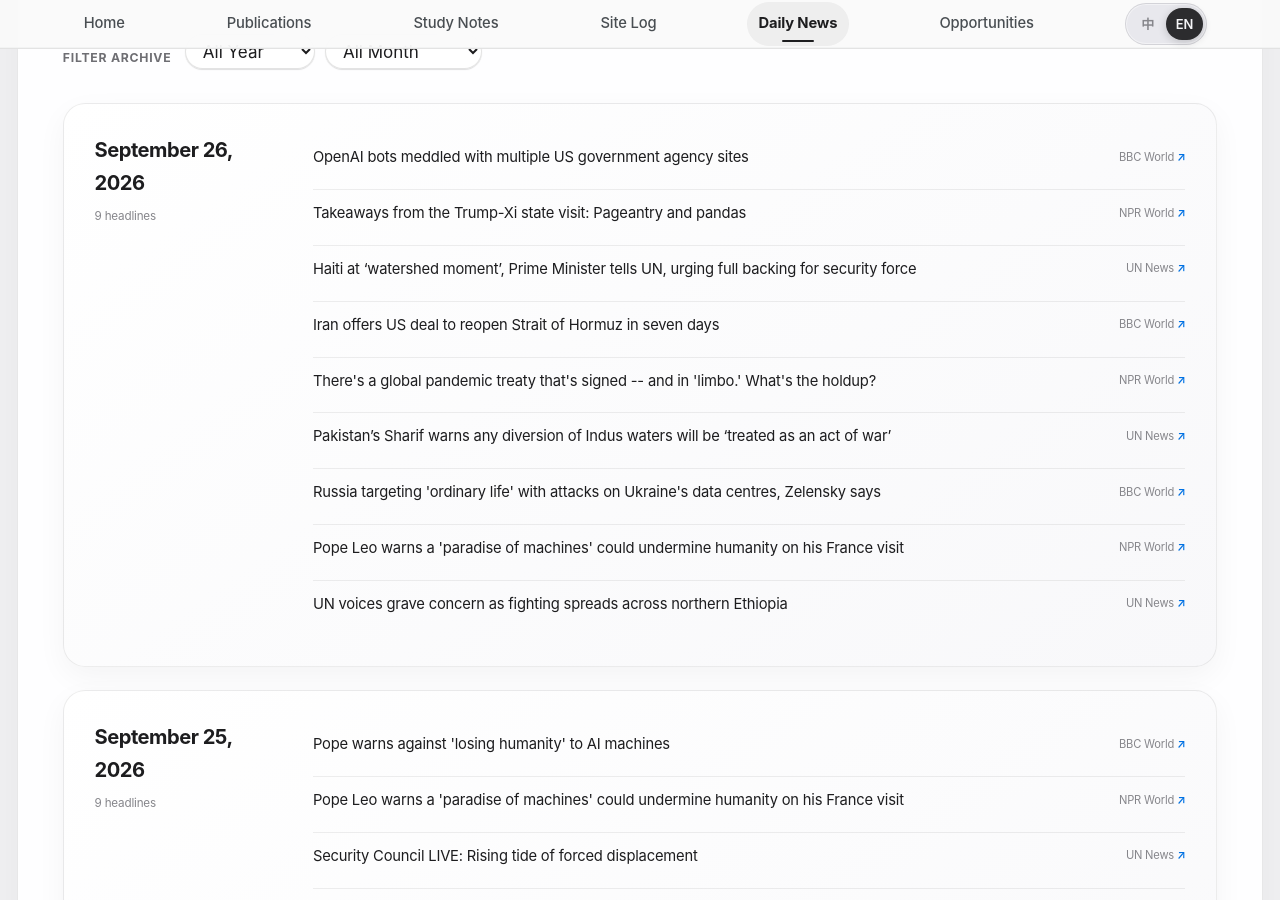
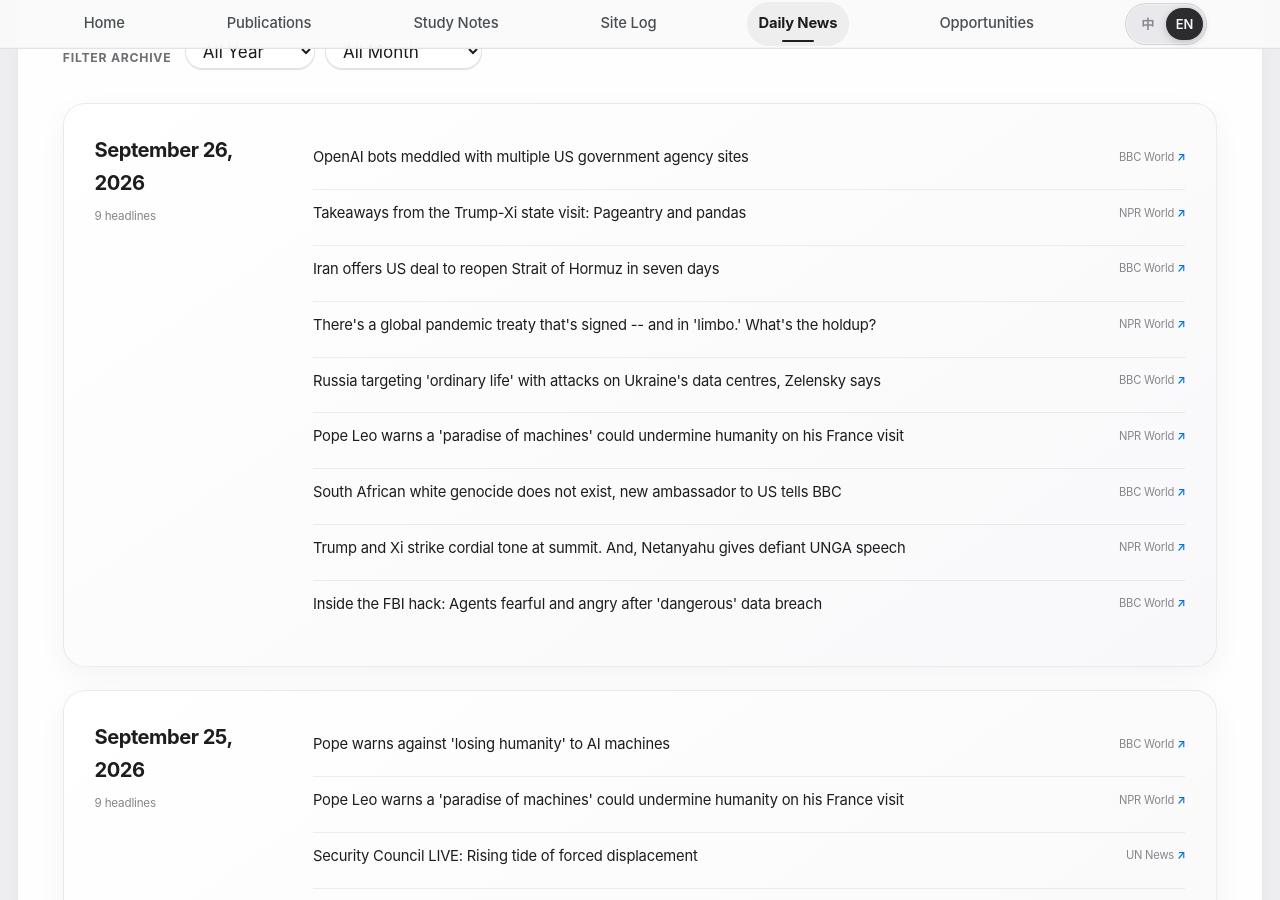
Before and after one commit to HaoxiangLuo/HaoxiangLuo.github.io, a Jekyll site: the page built from _pages/daily-news.html, in a window 1280 px wide and 900 px high, scrolled down 297 px. Built offline with Jekyll 4.4.1, drawn with Linux system fonts in a browser that asks for light colours; a style sheet for code colours, icons or effects is not loaded.

Commit message:
Update daily news 2026-09-26

```diff
--- a/_data/daily_news.json
+++ b/_data/daily_news.json
@@ -1,5 +1,5 @@
 {
-  "updated_at": "2026-09-26T13:23:37+08:00",
+  "updated_at": "2026-09-26T14:29:33+08:00",
   "days": [
     {
       "date": "2026-09-26",
@@ -17,28 +17,16 @@
           "title_zh": "特朗普与习近平国事访问的要点：盛会和熊猫"
         },
         {
-          "title": "Haiti at ‘watershed moment’, Prime Minister tells UN, urging full backing for security force",
-          "source": "UN News",
-          "url": "https://news.un.org/feed/view/en/story/2026/09/1168453",
-          "title_zh": "海地总理告诉联合国，海地正处于“分水岭时刻”，敦促全力支持安全部队"
-        },
-        {
           "title": "Iran offers US deal to reopen Strait of Hormuz in seven days",
           "source": "BBC World",
           "url": "https://www.bbc.co.uk/news/articles/cqgmrr9ekr7ko?at_medium=RSS&at_campaign=rss",
-          "title_zh": "伊朗向美国提出七天内重新开放霍尔木兹海峡的协议"
+          "title_zh": "伊朗向美国提出7天内重新开放霍尔木兹海峡的协议"
         },
         {
           "title": "There's a global pandemic treaty that's signed -- and in 'limbo.' What's the holdup?",
           "source": "NPR World",
           "url": "https://www.npr.org/2026/09/25/g-s1-144948/pandemic-prevention-treaty-agreement-world-health-organization",
           "title_zh": "一项全球流行病条约已经签署，但仍处于“悬而未决”的状态。有什么阻碍？"
-        },
-        {
-          "title": "Pakistan’s Sharif warns any diversion of Indus waters will be ‘treated as an act of war’",
-          "source": "UN News",
-          "url": "https://news.un.org/feed/view/en/story/2026/09/1168452",
-          "title_zh": "巴基斯坦谢里夫警告称，印度河水域的任何改道都将被“视为战争行为"
         },
         {
           "title": "Russia targeting 'ordinary life' with attacks on Ukraine's data centres, Zelensky says",
@@ -53,10 +41,22 @@
           "title_zh": "教皇利奥在访问法国时警告“机器天堂”可能会破坏人性"
         },
         {
-          "title": "UN voices grave concern as fighting spreads across northern Ethiopia",
-          "source": "UN News",
-          "url": "https://news.un.org/feed/view/en/story/2026/09/1168450",
-          "title_zh": "联合国对埃塞俄比亚北部战事蔓延表示严重关切"
+          "title": "South African white genocide does not exist, new ambassador to US tells BBC",
+          "source": "BBC World",
+          "url": "https://www.bbc.co.uk/news/articles/cm2l8qv7zppko?at_medium=RSS&at_campaign=rss",
+          "title_zh": "新任驻美国大使告诉BBC，南非白人种族灭绝并不存在"
+        },
+        {
+          "title": "Trump and Xi strike cordial tone at summit. And, Netanyahu gives defiant UNGA speech",
+          "source": "NPR World",
+          "url": "https://www.npr.org/2026/09/25/g-s1-144994/up-first-newsletter-trump-xi-netanyahu-united-nations-mortgage-rates",
+          "title_zh": "特朗普和习近平在峰会上语气亲切。而且，内塔尼亚胡在联合国大会上发表了挑衅性的讲话"
+        },
+        {
+          "title": "Inside the FBI hack: Agents fearful and angry after 'dangerous' data breach",
+          "source": "BBC World",
+          "url": "https://www.bbc.co.uk/news/articles/cm4gjjlgzdjgo?at_medium=RSS&at_campaign=rss",
+          "title_zh": "FBI 黑客事件内部：特工们在“危险”数据泄露后感到恐惧和愤怒"
         }
       ]
     },
```
